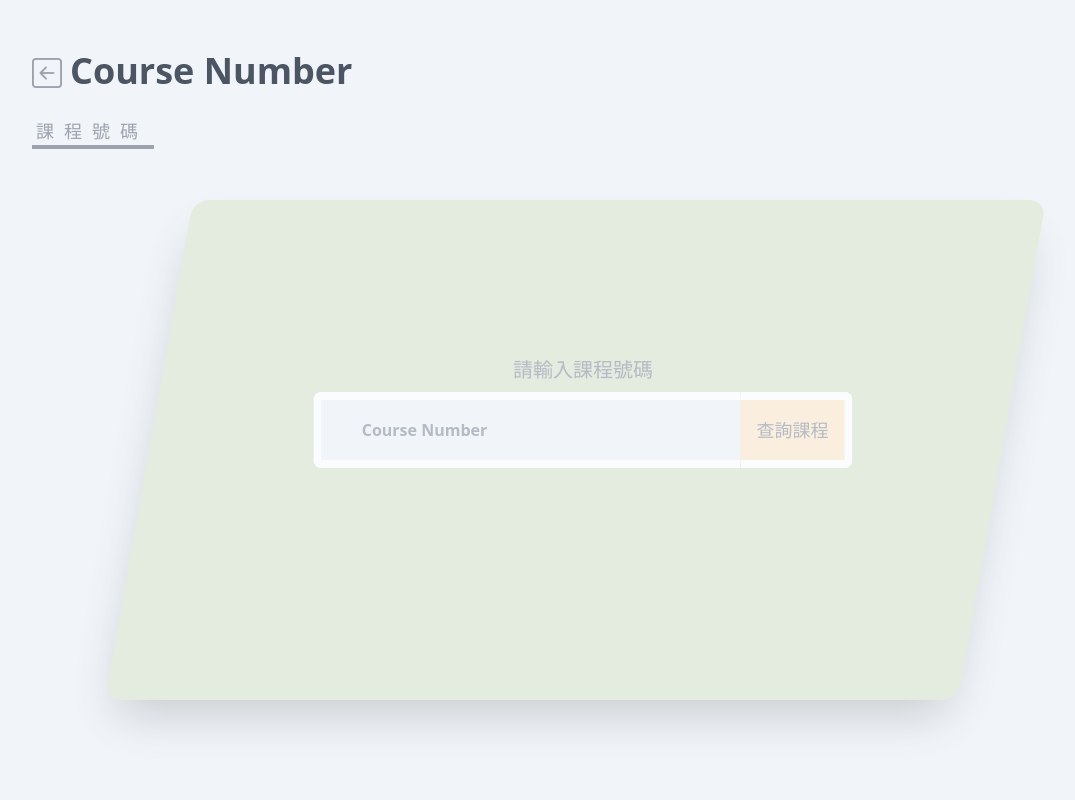
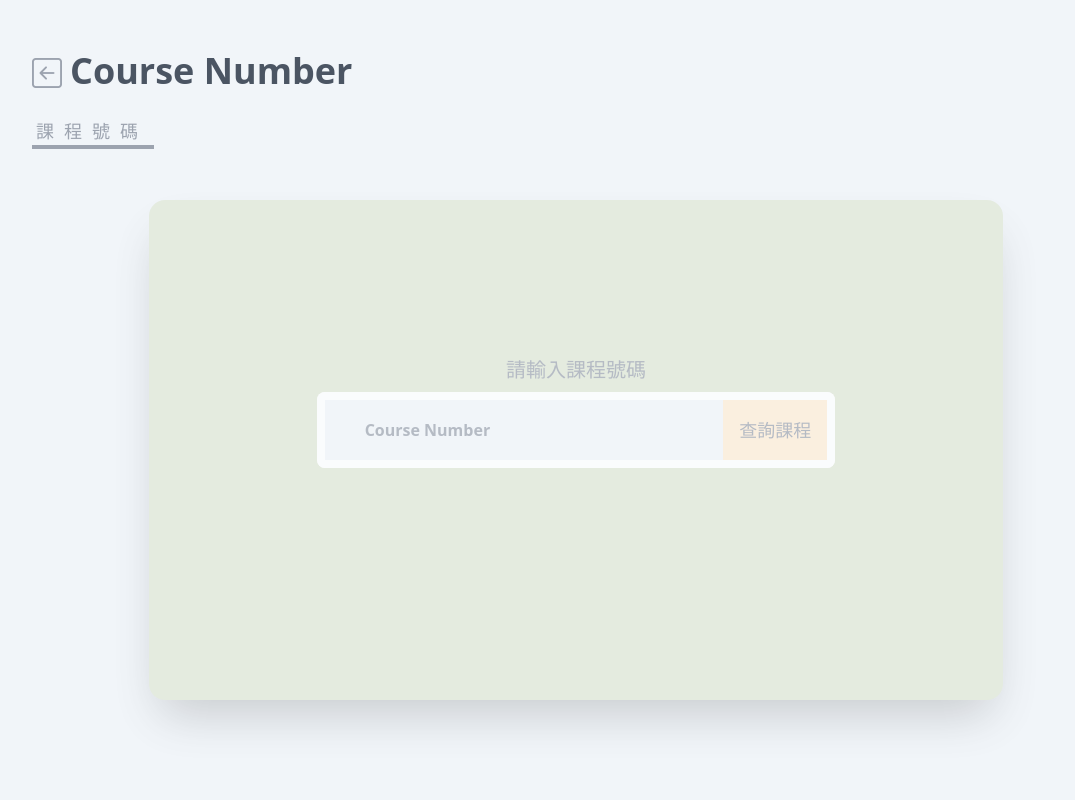
Before and after one commit to ridemountainpig/fcu-course-search, a Flask app: page /searchcourse in a window 1280 px wide. Shown: the whole page, without its empty margins (64-1139 px from the left). Run offline with Flask 2, Linux system fonts and the light colour scheme; some libraries are stand-ins or nearby versions.

Commit message:
feat: search course page add RWD css

```diff
--- a/static/script/searchCourse.js
+++ b/static/script/searchCourse.js
@@ -11,7 +11,6 @@ function searchCourse() {
         return
     }
 
-    $('#searchBox').removeClass('-skew-x-[10deg]');
     $('#searchInput').addClass('hidden');
     $('#courseListBox').removeClass('hidden');
     $('#courseInput').val("");
@@ -49,7 +48,7 @@ function searchCourse() {
                                     </div>
                                 </div>
                             </div>
-                            <div class="flex justify-start min-[930px]:justify-center items-center text-orange-400 font-bold text-xl mt-2">
+                            <div class="flex justify-start justify-center items-center text-orange-400 font-bold text-xl mt-2">
                                 <div>${courseData[0].courseBalance}<i class="bi bi-lightning-fill px-2"></i>${courseData[0].courseSum}</div>
                             </div>
                             <div class="flex justify-center">
@@ -88,7 +87,6 @@ function searchCourse() {
 }
 
 function resetSearchCourse() {
-    $('#searchBox').addClass('-skew-x-[10deg]');
     $('#searchInput').removeClass('hidden');
     $('#courseListBox').addClass('hidden');
     $('#courseList').empty();
--- a/templates/searchCourse.html
+++ b/templates/searchCourse.html
@@ -32,24 +32,24 @@
     </div>
 
     <div class="flex justify-center items-start h-3/4 w-full">
-        <div id="searchBox" class="rounded-2xl opacity-70 -skew-x-[10deg] duration-700 w-4/6 h-5/6 shadow-2xl"
+        <div id="searchBox" class="rounded-2xl opacity-70 min-[600px]:w-4/6 h-5/6 shadow-2xl"
             style="background-color: #dfe7d5;">
             <div id="searchInput" class="flex items-center h-5/6">
-                <div class="skew-x-[10deg] w-full">
+                <div class="w-full">
                     <div class="flex justify-center">
                         <div class="font-medium text-xl text-gray-400 py-2">請輸入課程號碼</div>
                     </div>
-                    <div class="flex justify-center">
+                    <div class="min-[600px]:flex max-[600px]:flex-col justify-center px-5">
                         <input type="number" id="courseInput"
-                            class="block w-3/6 p-4 pl-10 text-base text-gray-400 font-bold rounded-tl-lg rounded-bl-lg bg-slate-100 border-t-8 border-b-8 border-l-8 border-white z-10"
+                            class="block max-[600px]:mx-auto min-[600px]:w-3/6 max-[600px]:w-full max-[600px]:rounded-lg max-[600px]:border-8 p-4 pl-10 text-base max-[600px]:text-center text-gray-400 font-bold rounded-tl-lg rounded-bl-lg bg-slate-100 border-t-8 border-b-8 border-l-8 border-white z-10"
                             placeholder="Course Number">
                         <button
-                            class="text-gray-400 bg-orange-100 font-medium rounded-tr-lg rounded-br-lg text-lg p-4 border-t-8 border-b-8 border-r-8 border-white"
+                            class="block text-gray-400 bg-orange-100 font-medium max-[600px]:mx-auto max-[600px]:rounded-lg max-[600px]:border-8 max-[600px]:mt-2 rounded-tr-lg rounded-br-lg text-lg p-4 border-t-8 border-b-8 border-r-8 border-white"
                             onclick="searchCourse()">查詢課程</button>
                     </div>
                 </div>
             </div>
-            <div id="courseListBox" class="flex justify-center items-center h-full hidden">
+            <div id="courseListBox" class="flex justify-center items-center h-full hidden px-2">
                 <div id="courseList"></div>
             </div>
         </div>
```
